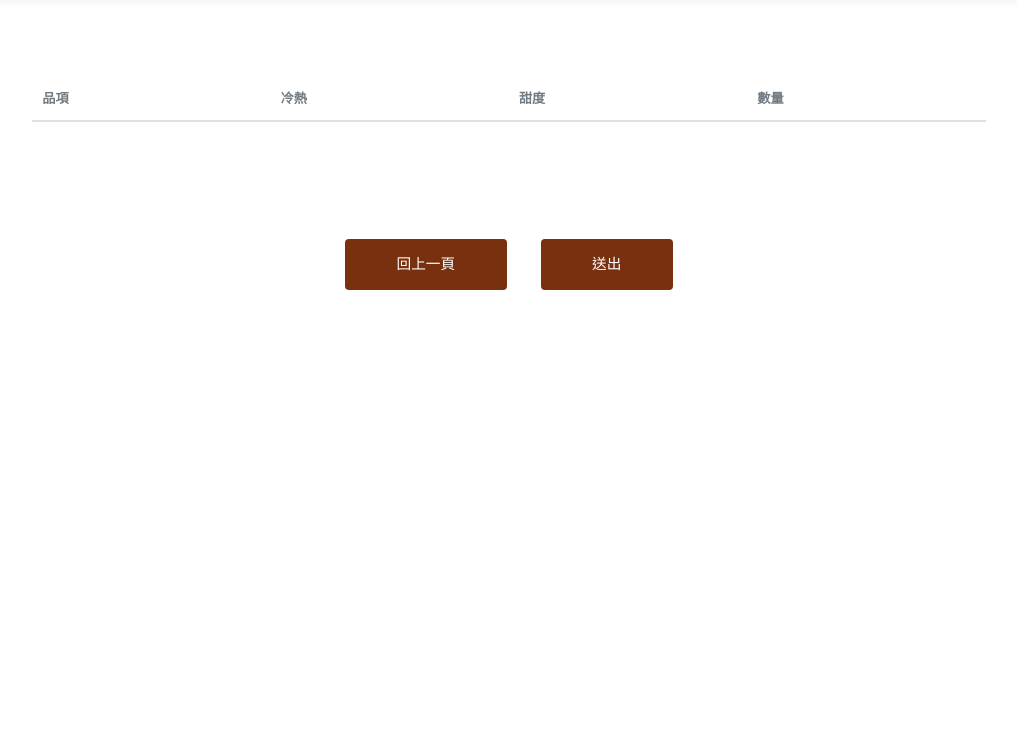
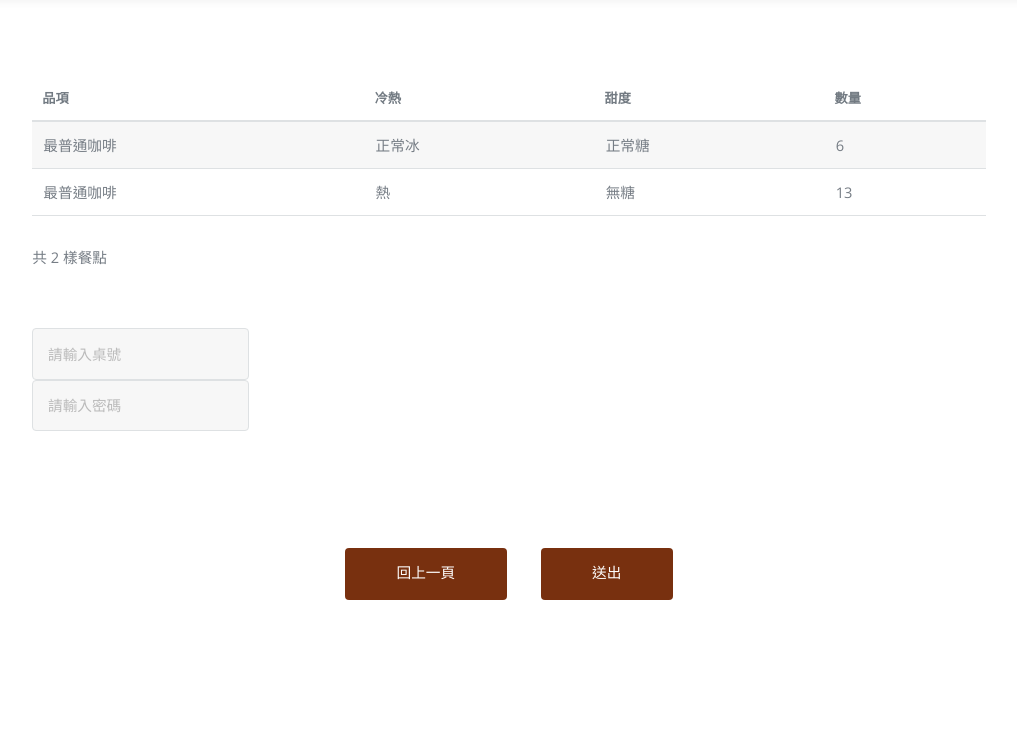
Before and after one commit to PingChihShih/SiSiDen, a Django app: page /result in a window 1280 px wide. Shown: the part 88-834 px from the top of the page, without its empty margins (131-1148 px from the left). Before the commit the page ends 378 px from the top, so only its background shows below. Run offline with Django 3.2, Linux system fonts and the light colour scheme; data comes from the database, SQL or seed files in the repository; both versions use the stored data as it was after the commit; lists and menus that the app fills with data are empty.

Commit message:
result.html can get content

```diff
--- a/main/forms.py
+++ b/main/forms.py
@@ -9,13 +9,21 @@ class SingleOrderForm(forms.Form):
     )
     temp = forms.CharField(widget=forms.Select(choices=temp_choices))
     sugar_choices = (
-        ("normal-sugar", "正常糖"),
-        ("little-sugar", "少糖"),
-        ("no-sugar", "無糖"),
+        ("normal", "正常糖"),
+        ("little", "少糖"),
+        ("no", "無糖"),
     )
     sugar = forms.CharField(widget=forms.Select(choices=sugar_choices))
-    count = forms.CharField(max_length=30,
+    count = forms.IntegerField(
         widget=forms.NumberInput(attrs={'name': 'count',
                                         'value': '0',
                                         'width': '20',
                                         'class': 'number-input'}))
+
+class TableForm(forms.Form):
+    table_id = forms.CharField(max_length=3,
+        widget=forms.TextInput(attrs={'id': 'table_id',
+                                      'placeholder':'請輸入桌號'}))
+    password = forms.CharField(max_length=16,
+        widget=forms.TextInput(attrs={'id': 'password',
+                                      'placeholder':'請輸入密碼'}))
--- a/main/models.py
+++ b/main/models.py
@@ -6,12 +6,12 @@ class Item(models.Model):
 	name = models.CharField(max_length=50)
 	description = models.CharField(max_length=100)
 
-class Customer(models.Model):
-    table_id = models.DecimalField(max_digits=2, decimal_places=0)
-    password = models.CharField(max_length=30)
+class Table(models.Model):
+    table_id = models.CharField(max_length=3)
+    password = models.CharField(max_length=16)
 
 class Order(models.Model):
-    order_id = models.DecimalField(max_digits=5, decimal_places=0)
+    order_id = models.IntegerField()
 
 class SingleOrder(models.Model):
     order = models.ForeignKey(Order, on_delete=models.CASCADE)
@@ -24,10 +24,17 @@ class SingleOrder(models.Model):
     )
     temp = models.CharField(max_length=4, choices=temp_choices)
     sugar_choices = (
-        ("normal-sugar", "正常糖"),
-        ("little-sugar", "少糖"),
-        ("no-sugar", "無糖"),
+        ("normal", "正常糖"),
+        ("little", "少糖"),
+        ("no", "無糖"),
     )
     sugar = models.CharField(max_length=4, choices=sugar_choices)
-    count = models.DecimalField(max_digits=2, decimal_places=0)
+    count = models.IntegerField()
+    status_choices = (
+        ("ongoing", "未送出"),
+        ("submitted", "已送出"),
+        ("payed", "已付款"),
+        ("done", "已完成")
+    )
+    status = models.CharField(max_length=4, choices=status_choices, default="ongoing")
     # comment = models.CharField(max_length=100, blank=True)
--- a/main/views.py
+++ b/main/views.py
@@ -1,25 +1,61 @@
 from django.shortcuts import render
 from .models import Item, SingleOrder
-from .forms import SingleOrderForm
+from .forms import SingleOrderForm, TableForm
 
 # Create your views here.
 
+temp_match = {
+	"iced": "正常冰",
+	"little-iced": "少冰",
+	"cool": "去冰",
+	"hot": "熱",
+}
+sugar_match = {
+	"normal": "正常糖",
+	"little": "少糖",
+	"no": "無糖",
+}
+
 def order(request):
+	# item: 顯示的物品名稱和敘述
+	# single_order: 從單一個form get的資訊
+	# form: 單一個form
 	item = Item()
 	single_order = SingleOrder()
-	item.name = "豪郝喝咖啡"
-	item.description = "豪郝喝~~~"
-	form = SingleOrderForm()
+	item = Item.objects.get(pk=1)
 
 	if request.method == 'POST':
 		form = SingleOrderForm(request.POST)
 		if form.is_valid():
 			single_order.name = item.name
-			single_order.temp = form.cleaned_data['single']
+			single_order.temp = form.cleaned_data['temp']
+			single_order.sugar = form.cleaned_data['sugar']
+			single_order.count = form.cleaned_data['count']
+			single_order.order_id = 1
+			single_order.save()
+			print("Order Saved!")
 
-
+	form = SingleOrderForm()
 	arg = {'item': item, 'form': form}
 	return render(request, 'order.html', arg)
 
 def result(request):
-	return render(request, 'result.html')
+	target_order_id = 1
+	orders = SingleOrder.objects.filter(order_id=target_order_id)
+	for single_order in orders:
+		single_order.temp = temp_match[single_order.temp]
+		single_order.sugar = sugar_match[single_order.sugar]
+
+	ack_msg = ""
+	# TODO check if the order is done
+	if request.method == 'POST':
+		ack_msg = "已成功點餐"
+
+	# TODO table UI and Certification
+	form = TableForm()
+	number_of_list = len(orders)
+	arg = {'order': orders,
+		   'number_of_list': number_of_list,
+		   'form': form,
+		   'ack_msg': ack_msg}
+	return render(request, 'result.html', arg)
--- a/templates/result.html
+++ b/templates/result.html
@@ -62,11 +62,28 @@
 						</tbody>
 					</table>
 				</div>
+				<div class="inner flex flex-3">
+					<p>共 {{number_of_list}} 樣餐點</p>
+				</div>
+				<div class="inner flex flex-3">
+					<p>{{ ack_msg }}</p>
+				</div>
 
-				<!-- <p>共 {{number_of_info}} 樣餐點</p> -->
+				<div class="inner flex flex-3">
+					<form action="{% url 'result' %}">
+						{% if ack_msg == "" %}
+						{% for field in form %}
+							<div text-align="center">
+					      {{ field }}
+							</div>
+				    {% endfor %}
+						{% endif %}
+					</form>
+				</div>
 
 				<section class="wrapper">
-					<form action="{% url 'result' %}">
+					<form method="post" action="{% url 'result' %}">
+						{% csrf_token %}
 						<center>
 							<a href="{% url 'order' %}" class="button">回上一頁</a>
 							&nbsp;&nbsp;&nbsp;&nbsp;&nbsp;&nbsp;&nbsp;
```
Also changed, not shown: db.sqlite3, main/migrations/0001_initial.py (added), main/migrations/0002_auto_20180612_0825.py (added), main/migrations/0003_auto_20180612_1248.py (added), main/migrations/0004_auto_20180612_1351.py (added), main/migrations/0005_auto_20180612_1354.py (added).
